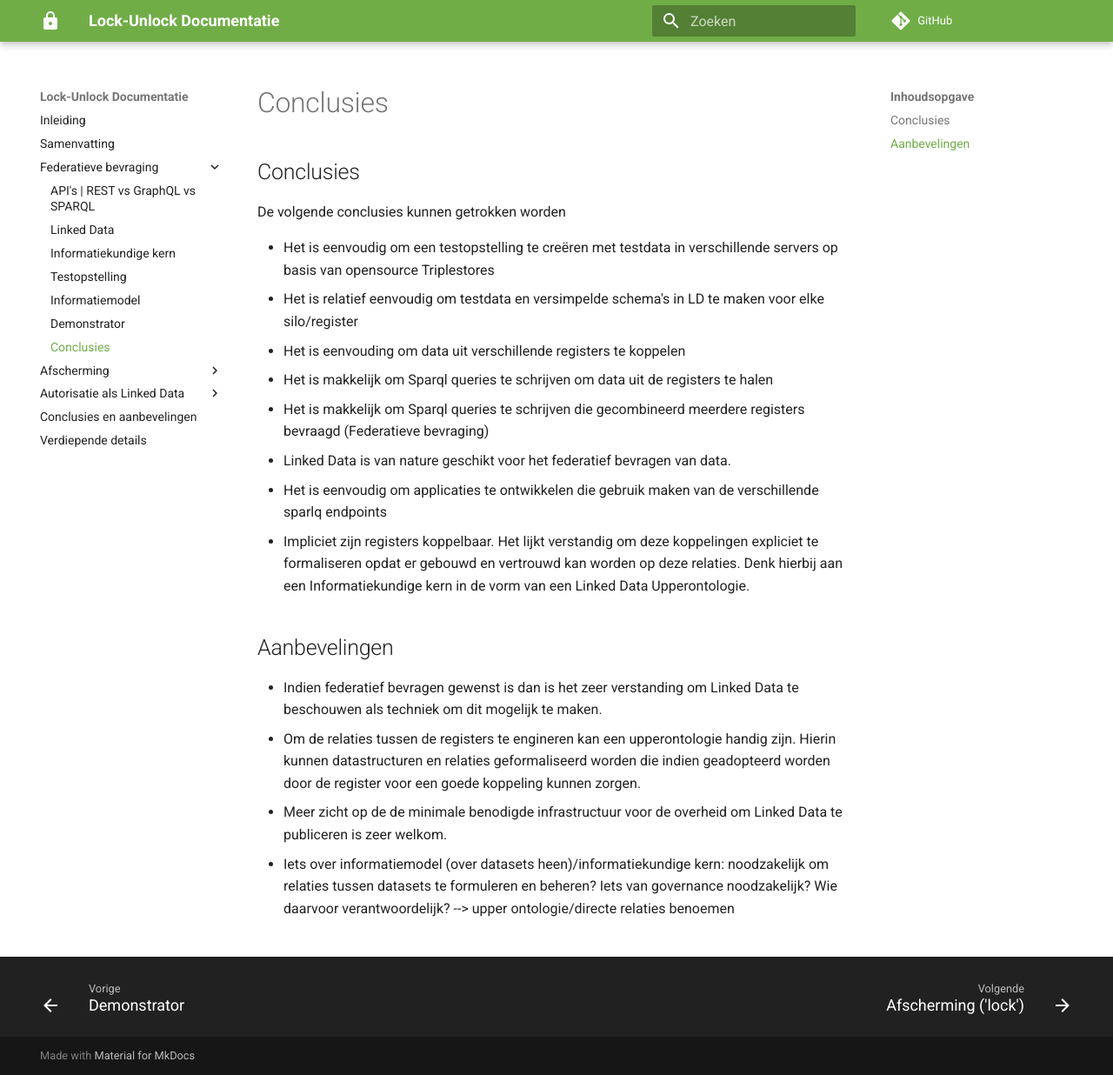
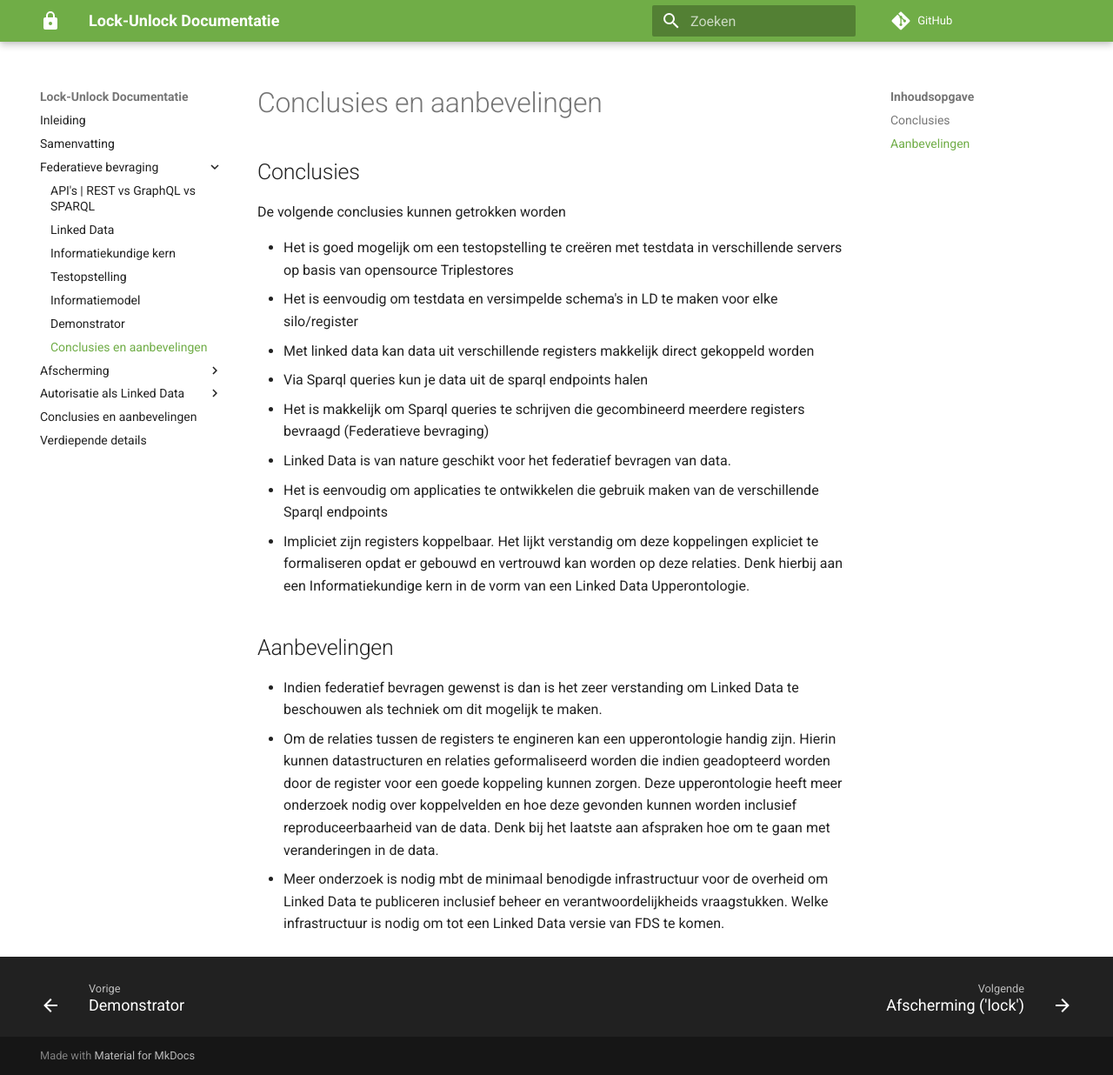
Before and after one commit to kadaster-labs/lock-unlock-docs, an MkDocs documentation site: the page built from docs/federatieve-bevraging/conclusies.md, in a window 1280 px wide and 1236 px high. Shown: the whole window at 87% size. Built offline with MkDocs 1.6.1 and Material for MkDocs 9.7.7, drawn with Linux system fonts in a browser that asks for light colours; comment, search, counter and statistics services are not loaded.

Commit message:
update federatieve bevraging

```diff
--- a/docs/federatieve-bevraging/conclusies.md
+++ b/docs/federatieve-bevraging/conclusies.md
@@ -1,20 +1,20 @@
 ---
-title: Conclusies
+title: Conclusies en aanbevelingen
 ---
 ## Conclusies
 
 De volgende conclusies kunnen getrokken worden
 
-- Het is  eenvoudig om een testopstelling te creëren met testdata in verschillende servers op basis
+- Het is goed mogelijk om een testopstelling te creëren met testdata in verschillende servers op basis
   van opensource Triplestores
-- Het is relatief eenvoudig om testdata en versimpelde schema's in LD te maken voor elke
+- Het is eenvoudig om testdata en versimpelde schema's in LD te maken voor elke
   silo/register
-- Het is eenvouding om data uit verschillende registers te koppelen
-- Het is makkelijk om Sparql queries te schrijven om data uit de registers te halen
+- Met linked data kan data uit verschillende registers makkelijk direct gekoppeld worden
+- Via Sparql queries kun je data uit de sparql endpoints halen
 - Het is makkelijk om Sparql queries te schrijven die gecombineerd meerdere registers bevraagd
   (Federatieve bevraging)
 - Linked Data is van nature geschikt voor het federatief bevragen van data.
-- Het is eenvoudig om applicaties te ontwikkelen die gebruik maken van de verschillende sparlq
+- Het is eenvoudig om applicaties te ontwikkelen die gebruik maken van de verschillende Sparql
   endpoints
 - Impliciet zijn registers koppelbaar. Het  lijkt verstandig om deze koppelingen expliciet te
   formaliseren opdat er gebouwd en vertrouwd kan worden op deze relaties. Denk hierbij aan een
@@ -26,9 +26,6 @@ De volgende conclusies kunnen getrokken worden
   techniek om dit mogelijk te maken.
 - Om de relaties tussen de registers te engineren kan een upperontologie handig zijn. Hierin kunnen
   datastructuren en relaties geformaliseerd worden die indien geadopteerd worden door de register
-  voor een goede koppeling kunnen zorgen.
-- Meer zicht op de de minimale benodigde infrastructuur voor de overheid om Linked Data te
-  publiceren is zeer welkom.
-- Iets over informatiemodel (over datasets heen)/informatiekundige kern: noodzakelijk om relaties
-  tussen datasets te formuleren en beheren? Iets van governance noodzakelijk? Wie daarvoor
-  verantwoordelijk? --> upper ontologie/directe relaties benoemen
+  voor een goede koppeling kunnen zorgen. Deze upperontologie heeft meer onderzoek nodig over koppelvelden en hoe deze gevonden kunnen worden inclusief reproduceerbaarheid van de data. Denk bij het laatste aan afspraken hoe om te gaan met veranderingen in de data.
+- Meer onderzoek is nodig mbt de minimaal benodigde infrastructuur voor de overheid om Linked Data te
+  publiceren inclusief beheer en verantwoordelijkheids vraagstukken. Welke infrastructuur is nodig om tot een Linked Data versie van FDS te komen.
```
Also changed, not shown: docs/federatieve-bevraging/demonstrator.md (+3 -13 lines), docs/federatieve-bevraging/informatiekundigekern.md (+5 -28 lines), docs/federatieve-bevraging/informatiemodel.md (+5 -12 lines), docs/federatieve-bevraging/images/ANBI-Data.png, docs/federatieve-bevraging/images/BRP-Data.png, docs/federatieve-bevraging/images/NHR-Data.png, docs/federatieve-bevraging/images/registersAlsLDSimpel.png, docs/federatieve-bevraging/images/registersLD1.png, docs/federatieve-bevraging/images/registersLD2.png, docs/federatieve-bevraging/images/registersLD3.png, docs/federatieve-bevraging/images/registersLD4.png, docs/federatieve-bevraging/images/registersLD5.png, docs/federatieve-bevraging/images/registersLD6.png.
